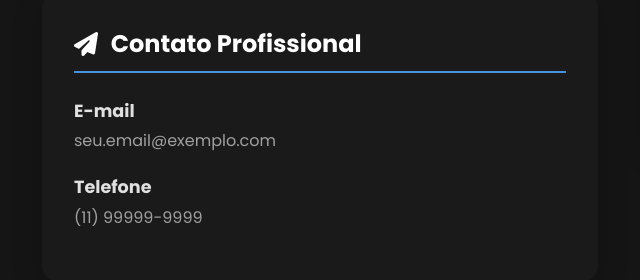
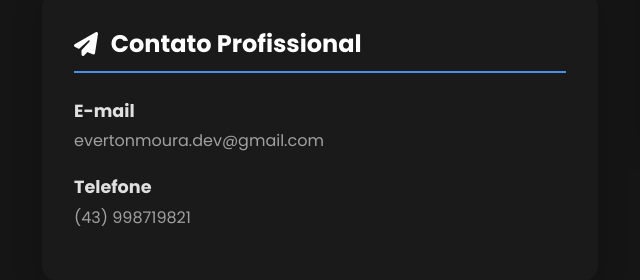
Before and after one commit to EVERTON100792/Portifolio, a plain HTML site: page Index.htm in a window 1280 px wide. Shown: the part 5123-5403 px from the top of the page, 18-658 px from the left. Drawn offline with nearby package versions, Linux system fonts and the light colour scheme.

Commit message:
Update Index.htm

```diff
--- a/Index.htm
+++ b/Index.htm
@@ -305,11 +305,11 @@
                         <ul class="info-list">
                             <li>
                                 <h4>E-mail</h4>
-                                <p>seu.email@exemplo.com</p>
+                                <p>evertonmoura.dev@gmail.com</p>
                             </li>
                             <li>
                                 <h4>Telefone</h4>
-                                <p>(11) 99999-9999</p>
+                                <p>(43) 998719821</p>
                             </li>
                         </ul>
                     </div>
```
